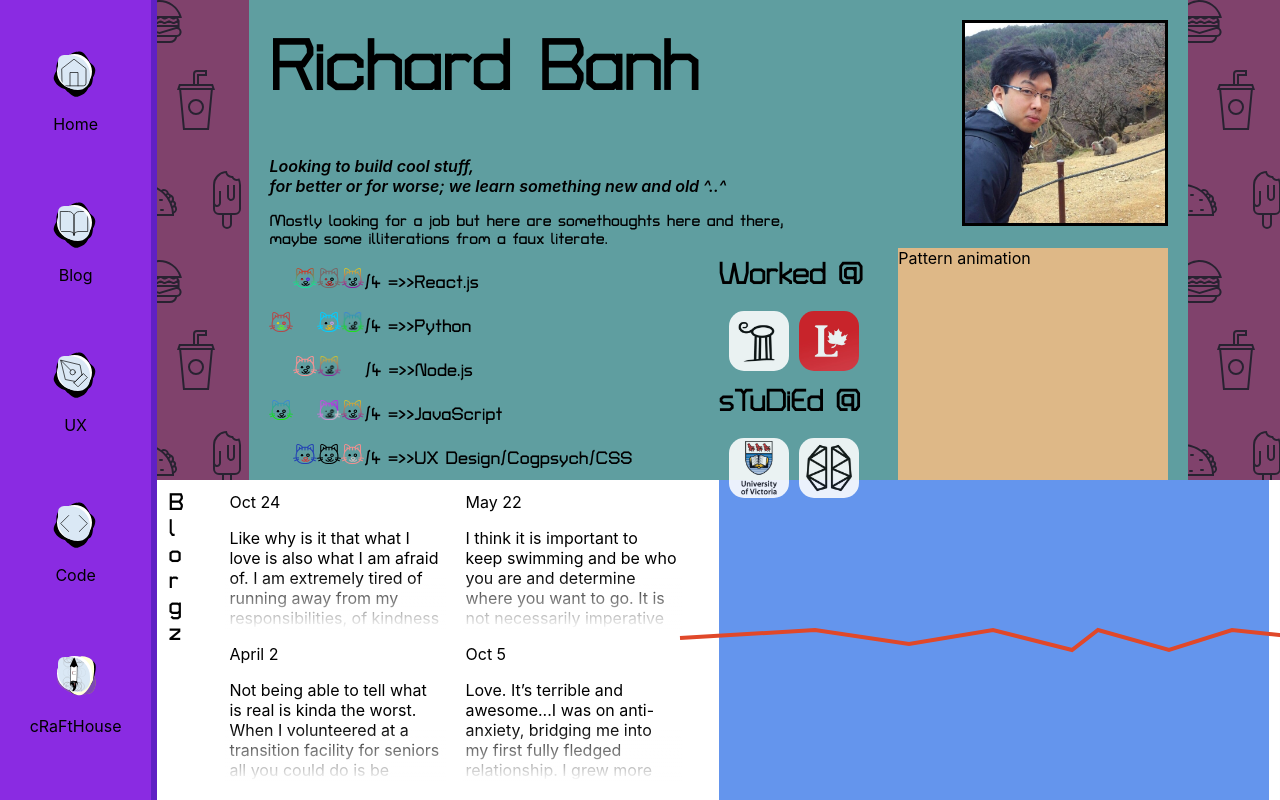
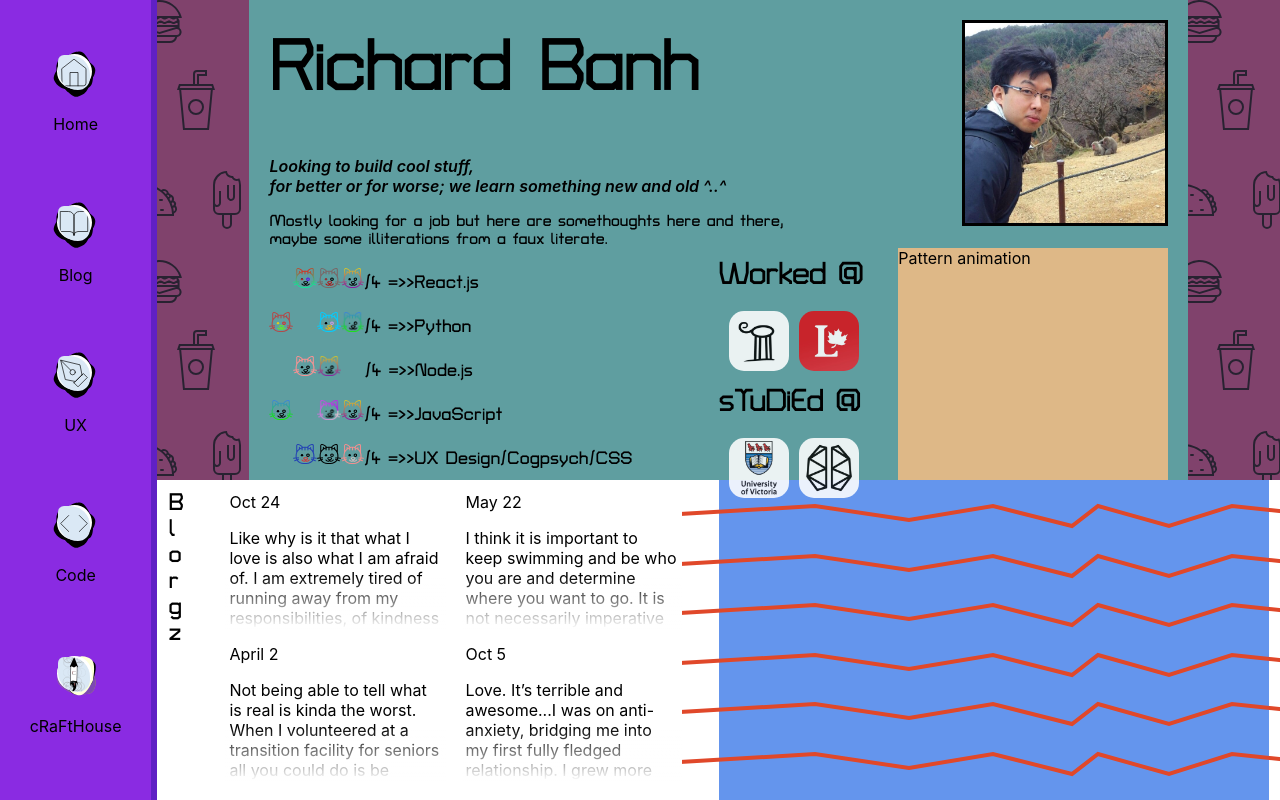
Before and after one commit to RichardBanh/web, a React (Create React App) app: page / in a window 1280 px wide. Shown: the top 800 px of the page. Built offline with nearby package versions, Linux system fonts and the light colour scheme.

Commit message:
figured out how to do the stupid pause animation line 469 in index css

```diff
--- a/src/Components/Landing.jsx
+++ b/src/Components/Landing.jsx
@@ -1,4 +1,4 @@
-import React, { useState } from "react";
+import React, { useState, useEffect } from "react";
 import { useParams } from "react-router-dom";
 import profilepic from "../Assets/images/profile_pic.jpg";
 import burgburger from "../Assets/icons/group1Cats/burgburger.svg";
@@ -25,31 +25,8 @@ import Box from "./Blog/BoxBlog";
 import data from "../Data/Blog.json";
 
 function Landing() {
-	const diffPaths = [
-		"M1 11L136 3L230 17L314 3L393 23L419 3L490 23L553 3L628 11",
-		"M1 23L125 43L222 3L306 43L382 15L417 43L483 15L550 38L628 23",
-		"M1 23L115 48L222 3L299 43L382 15L426 37L483 15L559 43L628 23",
-		"M1 49L113 3L208 58L291 18L364 75L412 26L479 75L549 32L628 49",
-		"M1 23L125 43L222 3L306 43L382 15L417 43L483 15L550 38L628 23",
-	];
-	const [hover, setHover] = useState(false);
-	const [pathie, setPath] = useState(
-		"M1 11L136 3L230 17L314 3L393 23L419 3L490 23L553 3L628 11"
-	);
-	const animationHover = () => {
-		let temp;
-		hover === false ? (temp = true) : (temp = false);
-		setHover(temp);
-	};
-	let intervalId;
 
-	if (hover) {
-		 intervalId = setInterval(() => {
 
-		}, 1000);
-	} else {
-		clearInterval(intervalId);
-	}
 	const sorttoFour = data.blog.filter((entry) => entry.id < 5);
 
 	const dataComponent = sorttoFour.map(({ date, text }) => (
@@ -150,19 +127,73 @@ function Landing() {
 					<div className="vertical">Blorgz</div>
 					<div className="part1">{dataComponent}</div>
 					<div
-						onMouseEnter={animationHover}
-						onMouseLeave={animationHover}
 						className="part2"
 					>
 						<svg
 							width="629"
 							height="26"
+
 							viewBox="0 0 629 26"
 							fill="none"
 							xmlns="http://www.w3.org/2000/svg"
 							overflow="visible"
 						>
-							<path d={pathie} stroke="#E0482A" stroke-width="4" />
+							<path d="M1 11L136 3L230 17L314 3L393 23L419 3L490 23L553 3L628 11" stroke="#E0482A" stroke-width="4" />
+						</svg>
+						<svg
+							width="629"
+							height="26"
+
+							viewBox="0 0 629 26"
+							fill="none"
+							xmlns="http://www.w3.org/2000/svg"
+							overflow="visible"
+						>
+							<path d="M1 11L136 3L230 17L314 3L393 23L419 3L490 23L553 3L628 11" stroke="#E0482A" stroke-width="4" />
+						</svg>
+						<svg
+							width="629"
+							height="26"
+
+							viewBox="0 0 629 26"
+							fill="none"
+							xmlns="http://www.w3.org/2000/svg"
+							overflow="visible"
+						>
+							<path d="M1 11L136 3L230 17L314 3L393 23L419 3L490 23L553 3L628 11" stroke="#E0482A" stroke-width="4" />
+						</svg>
+						<svg
+							width="629"
+							height="26"
+
+							viewBox="0 0 629 26"
+							fill="none"
+							xmlns="http://www.w3.org/2000/svg"
+							overflow="visible"
+						>
+							<path d="M1 11L136 3L230 17L314 3L393 23L419 3L490 23L553 3L628 11" stroke="#E0482A" stroke-width="4" />
+						</svg>
+						<svg
+							width="629"
+							height="26"
+
+							viewBox="0 0 629 26"
+							fill="none"
+							xmlns="http://www.w3.org/2000/svg"
+							overflow="visible"
+						>
+							<path d="M1 11L136 3L230 17L314 3L393 23L419 3L490 23L553 3L628 11" stroke="#E0482A" stroke-width="4" />
+						</svg>
+						<svg
+							width="629"
+							height="26"
+
+							viewBox="0 0 629 26"
+							fill="none"
+							xmlns="http://www.w3.org/2000/svg"
+							overflow="visible"
+						>
+							<path d="M1 11L136 3L230 17L314 3L393 23L419 3L490 23L553 3L628 11" stroke="#E0482A" stroke-width="4" />
 						</svg>
 					</div>
 				</div>
--- a/src/index.css
+++ b/src/index.css
@@ -443,12 +443,6 @@ li a {
 	align-self: right;
 }
 
-.line {
-	animation-name: shift;
-	animation-duration: 5s;
-	animation-iteration-count: infinite;
-	animation-play-state: paused;
-}
 
 @keyframes shift {
 	0% {
@@ -472,9 +466,15 @@ li a {
 		d: path("M1 11L136 3L230 17L314 3L393 23L419 3L490 23L553 3L628 11");
 	}
 }
-
-.linesShift {
+.part2 > svg >path {
 	animation-name: shift;
 	animation-duration: 5s;
 	animation-iteration-count: infinite;
+	animation-play-state: paused;
 }
+.part2:hover > svg >path {
+	animation-name: shift;
+	animation-duration: 5s;
+	animation-iteration-count: infinite;
+	animation-play-state: running;
+}
```
